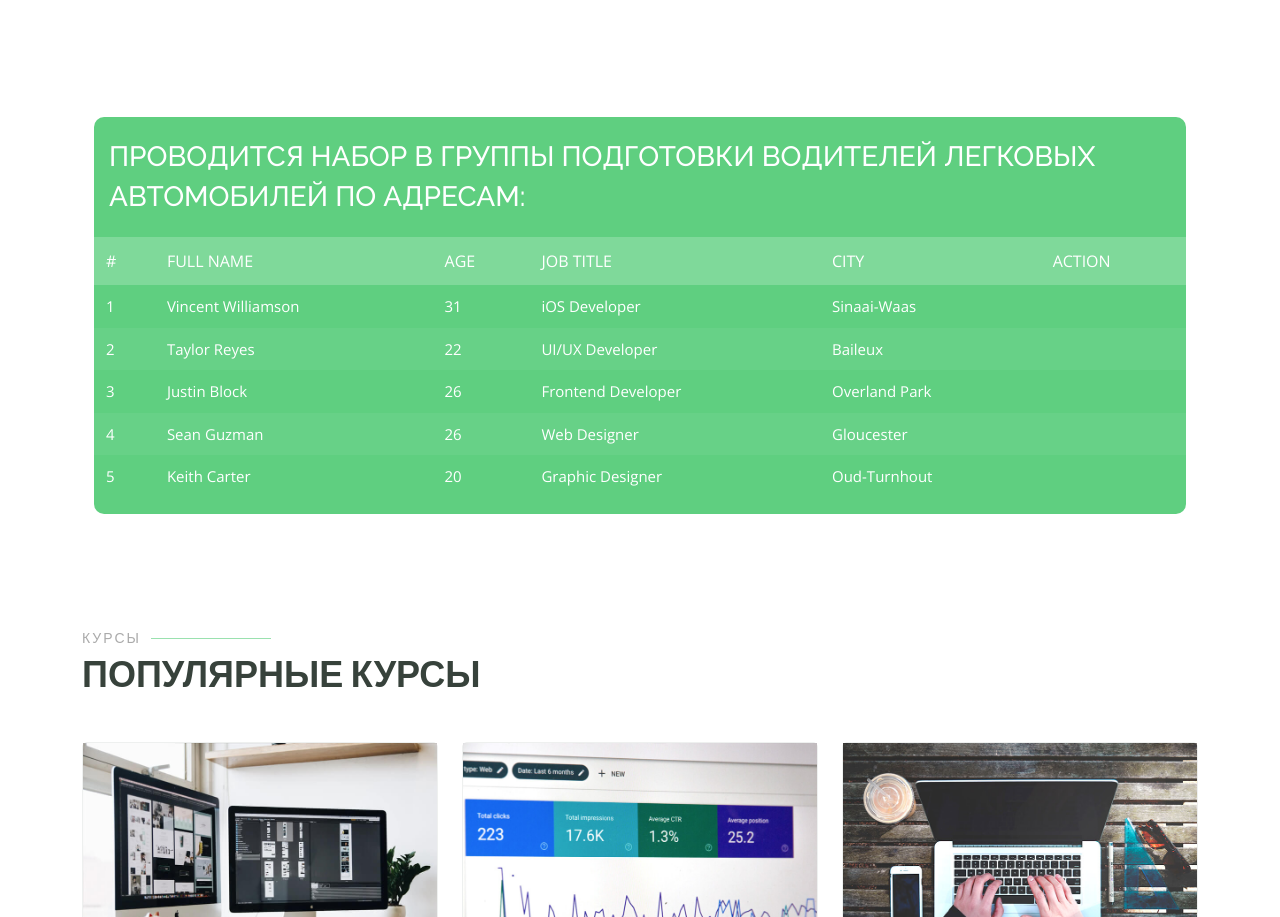
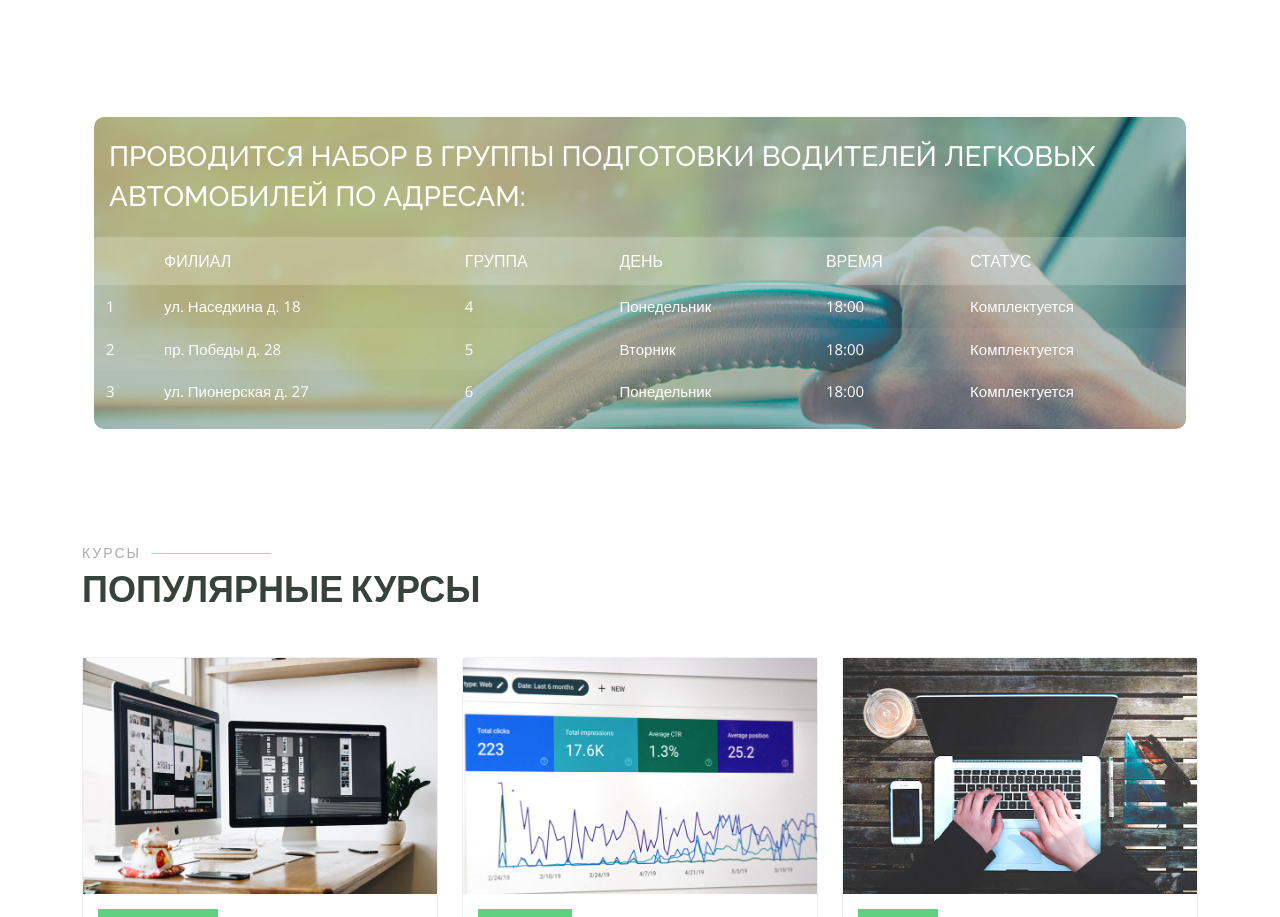
Before and after one commit to dustover/avtoobuch35.ru, a plain HTML site: page index.html in a window 1280 px wide. Shown: the part 1809-2726 px from the top of the page. Drawn offline with nearby package versions, Linux system fonts and the light colour scheme.

Commit message:
Поправил таблицу

```diff
--- a/assets/css/style.css
+++ b/assets/css/style.css
@@ -629,7 +629,8 @@ section {
 
 .demo{ font-family: 'Noto Sans', sans-serif; }
 .panel{
-    background: linear-gradient(to right, #5fcf80, #5fcf80);
+    background: url("../img/index_image.jpg");
+    background-size: cover;
     padding: 0;
     border-radius: 10px;
     border: none;
--- a/index.html
+++ b/index.html
@@ -311,80 +311,83 @@
                                 <table class="table">
                                     <thead>
                                     <tr>
-                                        <th>#</th>
-                                        <th>Full Name</th>
-                                        <th>Age</th>
-                                        <th>Job Title</th>
-                                        <th>City</th>
-                                        <th>Action</th>
+                                        <th></th>
+                                        <th>Филиал</th>
+                                        <th>Группа</th>
+                                        <th>День</th>
+                                        <th>Время</th>
+                                        <th>Статус</th>
                                     </tr>
                                     </thead>
                                     <tbody>
                                     <tr>
                                         <td>1</td>
-                                        <td>Vincent Williamson</td>
-                                        <td>31</td>
-                                        <td>iOS Developer</td>
-                                        <td>Sinaai-Waas</td>
-                                        <td>
-                                            <ul class="action-list">
-                                                <li><a href="#" data-tip="edit"><i class="fa fa-edit"></i></a></li>
-                                                <li><a href="#" data-tip="delete"><i class="fa fa-trash"></i></a></li>
-                                            </ul>
-                                        </td>
+                                        <td>ул. Наседкина д. 18</td>
+                                        <td>4</td>
+                                        <td>Понедельник</td>
+                                        <td>18:00</td>
+                                        <td>Комплектуется</td>
+<!--                                        <td>-->
+<!--                                            <ul class="action-list">-->
+<!--                                                <li><a href="#" data-tip="edit"><i class="fa fa-edit"></i></a></li>-->
+<!--                                                <li><a href="#" data-tip="delete"><i class="fa fa-trash"></i></a></li>-->
+<!--                                            </ul>-->
+<!--                                        </td>-->
                                     </tr>
                                     <tr>
                                         <td>2</td>
-                                        <td>Taylor Reyes</td>
-                                        <td>22</td>
-                                        <td>UI/UX Developer</td>
-                                        <td>Baileux</td>
-                                        <td>
-                                            <ul class="action-list">
-                                                <li><a href="#" data-tip="edit"><i class="fa fa-edit"></i></a></li>
-                                                <li><a href="#" data-tip="delete"><i class="fa fa-trash"></i></a></li>
-                                            </ul>
-                                        </td>
+                                        <td>пр. Победы д. 28</td>
+                                        <td>5</td>
+                                        <td>Вторник</td>
+                                        <td>18:00</td>
+                                        <td>Комплектуется</td>
+<!--                                        <td>-->
+<!--                                            <ul class="action-list">-->
+<!--                                                <li><a href="#" data-tip="edit"><i class="fa fa-edit"></i></a></li>-->
+<!--                                                <li><a href="#" data-tip="delete"><i class="fa fa-trash"></i></a></li>-->
+<!--                                            </ul>-->
+<!--                                        </td>-->
                                     </tr>
                                     <tr>
                                         <td>3</td>
-                                        <td>Justin Block</td>
-                                        <td>26</td>
-                                        <td>Frontend Developer</td>
-                                        <td>Overland Park</td>
-                                        <td>
-                                            <ul class="action-list">
-                                                <li><a href="#" data-tip="edit"><i class="fa fa-edit"></i></a></li>
-                                                <li><a href="#" data-tip="delete"><i class="fa fa-trash"></i></a></li>
-                                            </ul>
-                                        </td>
+                                        <td>ул. Пионерская д. 27</td>
+                                        <td>6</td>
+                                        <td>Понедельник</td>
+                                        <td>18:00</td>
+                                        <td>Комплектуется</td>
+<!--                                        <td>-->
+<!--                                            <ul class="action-list">-->
+<!--                                                <li><a href="#" data-tip="edit"><i class="fa fa-edit"></i></a></li>-->
+<!--                                                <li><a href="#" data-tip="delete"><i class="fa fa-trash"></i></a></li>-->
+<!--                                            </ul>-->
+<!--                                        </td>-->
                                     </tr>
-                                    <tr>
-                                        <td>4</td>
-                                        <td>Sean Guzman</td>
-                                        <td>26</td>
-                                        <td>Web Designer</td>
-                                        <td>Gloucester</td>
-                                        <td>
-                                            <ul class="action-list">
-                                                <li><a href="#" data-tip="edit"><i class="fa fa-edit"></i></a></li>
-                                                <li><a href="#" data-tip="delete"><i class="fa fa-trash"></i></a></li>
-                                            </ul>
-                                        </td>
-                                    </tr>
-                                    <tr>
-                                        <td>5</td>
-                                        <td>Keith Carter</td>
-                                        <td>20</td>
-                                        <td>Graphic Designer</td>
-                                        <td>Oud-Turnhout</td>
-                                        <td>
-                                            <ul class="action-list">
-                                                <li><a href="#" data-tip="edit"><i class="fa fa-edit"></i></a></li>
-                                                <li><a href="#" data-tip="delete"><i class="fa fa-trash"></i></a></li>
-                                            </ul>
-                                        </td>
-                                    </tr>
+<!--                                    <tr>-->
+<!--                                        <td>4</td>-->
+<!--                                        <td>Sean Guzman</td>-->
+<!--                                        <td>26</td>-->
+<!--                                        <td>Web Designer</td>-->
+<!--                                        <td>Gloucester</td>-->
+<!--                                        <td>-->
+<!--                                            <ul class="action-list">-->
+<!--                                                <li><a href="#" data-tip="edit"><i class="fa fa-edit"></i></a></li>-->
+<!--                                                <li><a href="#" data-tip="delete"><i class="fa fa-trash"></i></a></li>-->
+<!--                                            </ul>-->
+<!--                                        </td>-->
+<!--                                    </tr>-->
+<!--                                    <tr>-->
+<!--                                        <td>5</td>-->
+<!--                                        <td>Keith Carter</td>-->
+<!--                                        <td>20</td>-->
+<!--                                        <td>Graphic Designer</td>-->
+<!--                                        <td>Oud-Turnhout</td>-->
+<!--                                        <td>-->
+<!--                                            <ul class="action-list">-->
+<!--                                                <li><a href="#" data-tip="edit"><i class="fa fa-edit"></i></a></li>-->
+<!--                                                <li><a href="#" data-tip="delete"><i class="fa fa-trash"></i></a></li>-->
+<!--                                            </ul>-->
+<!--                                        </td>-->
+<!--                                    </tr>-->
                                     </tbody>
                                 </table>
                             </div>
```
Also changed, not shown: assets/img/index_image.jpg (added).
